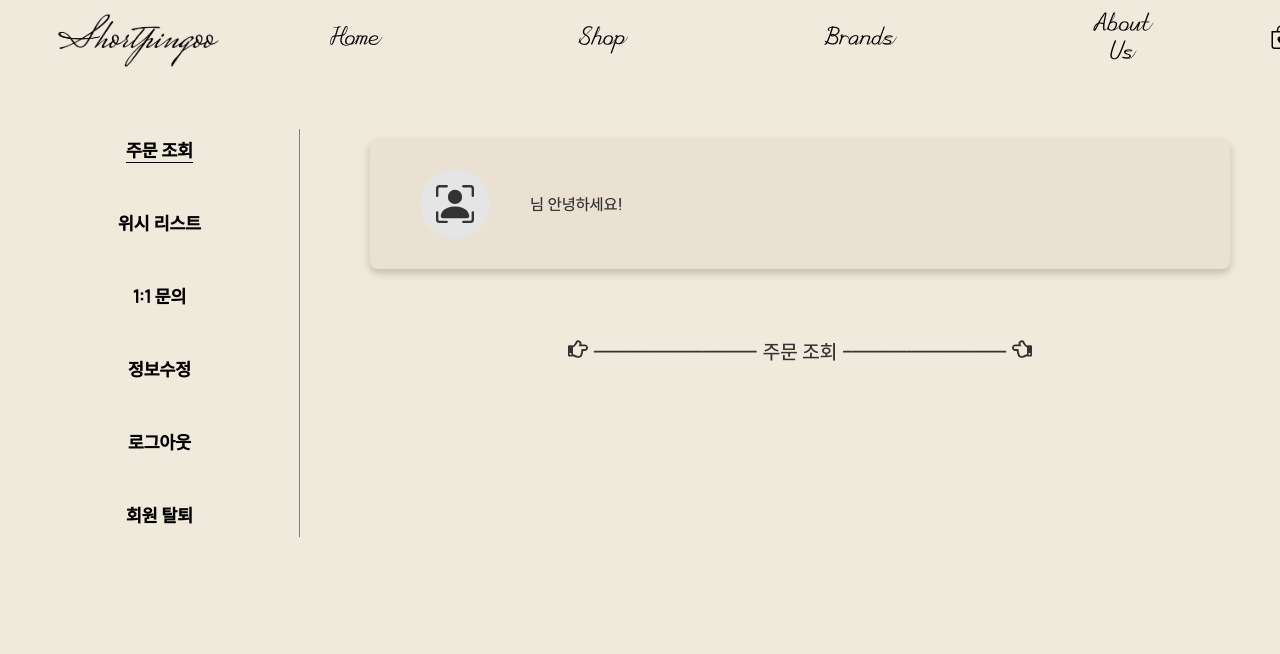
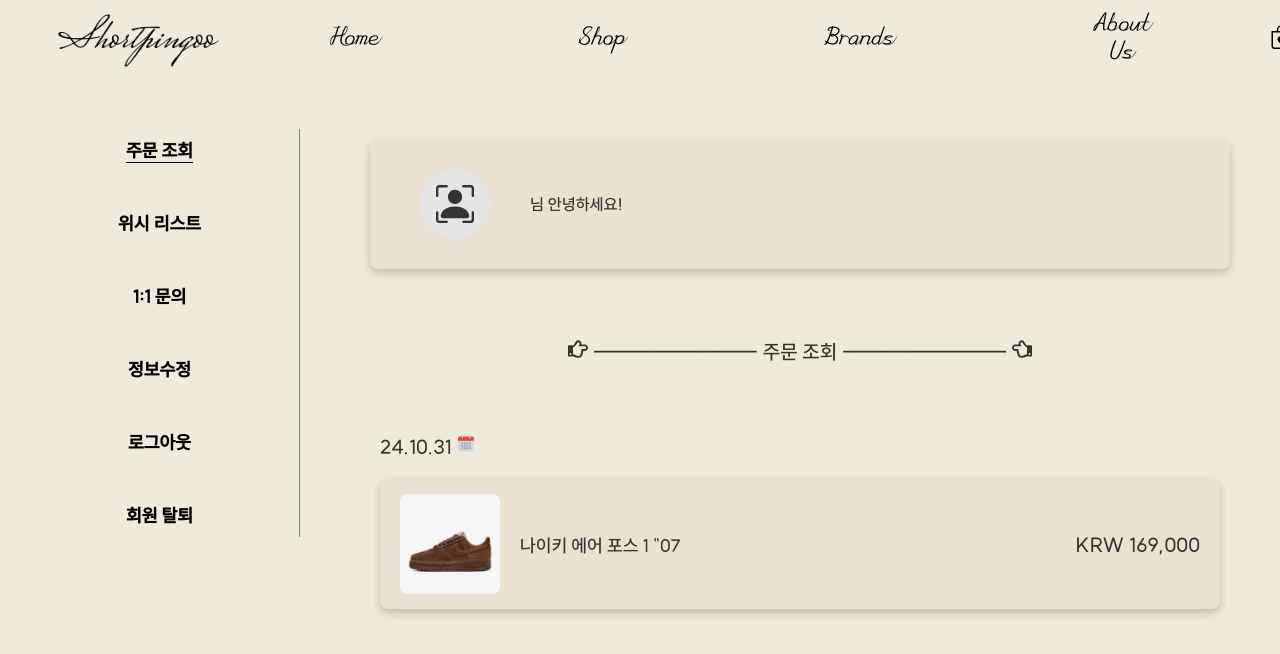
Before and after one commit to SK-Rookies-Final3/FrontEnd, a React (Create React App) app: page /mypages/orderlist in a window 1280 px wide. Shown: the top 654 px of the page. Built offline with nearby package versions, Linux system fonts and the light colour scheme.

Commit message:
fix: 마이페이지 주문 조회 수정

```diff
--- /dev/null
+++ b/src/component/css/Mypage_myorder.css
@@ -0,0 +1,56 @@
+.myorder-day {
+  font-size: 20px;
+  color: #333;
+  margin-top: 70px;
+  text-align: start;
+}
+
+.myorder-rectangle {
+  width: 800px;
+  height: 130px;
+  margin-top: 20px;
+  background-color: #EAE1D3;
+  position: relative;
+  display: flex;
+  align-items: center;
+  justify-content: space-between; /* 요소 사이의 공간을 생성 */
+  padding-left: 20px; /* 왼쪽 여백 */
+  padding-right: 20px; /* 오른쪽 여백 추가 */
+  box-shadow: 0 4px 8px rgba(0, 0, 0, 0.2);
+  border-radius: 8px;
+}
+
+.myorder-product-image {
+  width: 100px; /* 이미지 크기 */
+  height: 100px; /* 이미지 크기 */
+  margin-right: 20px; /* 이미지와 정보 사이의 여백 */
+}
+
+.myorder-product-image img {
+  width: 100%; /* 이미지가 정사각형이 되도록 */
+  height: 100%; /* 이미지가 정사각형이 되도록 */
+  border-radius: 8px; /* 모서리 둥글게 */
+}
+
+.myorder-product-info {
+  text-align: start;
+  flex-grow: 1; /* 사용 가능한 공간을 차지하도록 설정 */
+}
+
+.myorder-product-name {
+  font-size: 18px; /* 제품 이름 크기 */
+  color: #333; /* 제품 이름 색상 */
+}
+
+.myorder-product-price {
+  font-size: 20px; /* 가격 크기 조정 */
+  color: #333; /* 가격 색상 */
+  margin-left: auto; /* 가격을 오른쪽으로 밀기 */
+}
+
+.no-orders {
+  font-size: 18px;
+  color: #333;
+  margin-top: 20px;
+  text-align: center; /* 중앙 정렬 */
+}
--- a/src/component/mypages/Mypage_Order.js
+++ b/src/component/mypages/Mypage_Order.js
@@ -1,11 +1,13 @@
 import React, { useState, useEffect } from 'react';
 import { useNavigate, useLocation } from 'react-router-dom';
 import '../css/Mypage_Form.css';
+import '../css/Mypage_myorder.css';
 import Swal from 'sweetalert2';
 import { BsPersonBoundingBox } from "react-icons/bs";
-import { FaRegHandPointRight } from "react-icons/fa";
-import { FaRegHandPointLeft } from "react-icons/fa";
+import { FaRegHandPointRight, FaRegHandPointLeft } from "react-icons/fa";
+import { FcCalendar } from "react-icons/fc";
 import axios from "axios";
+import nikeImage from '../../img/Nike.PNG'; // Import your image here
 
 function Sidebar({ handleDeleteAccount, handleLogout }) {
     const navigate = useNavigate();
@@ -52,6 +54,7 @@ function Sidebar({ handleDeleteAccount, handleLogout }) {
 function OrderContainer() {
     const [nickname, setNickname] = useState('');
     const [Id, setId] = useState('');
+    const [orderDate, setOrderDate] = useState('');
     const navigate = useNavigate();
 
     useEffect(() => {
@@ -63,19 +66,28 @@ function OrderContainer() {
                 }
             })
             .then(response => {
-                    console.log(response.data.body)
                 if (response.data && response.data.body) {
                     setNickname(response.data.body.nickname);
                     setId(response.data.body.id);
-                    } else {
-                        console.log("응답에 닉네임 데이터가 없습니다.");
                 }
             })
             .catch(error => {
-                    console.log("닉네임을 가져오는 중 오류가 발생했습니다.", error.response?.data || error.message);
+                console.log("닉네임을 가져오는 중 오류가 발생했습니다.", error);
             });
-        } else {
-            console.log("사용자 인증 토큰을 찾을 수 없습니다.");
+
+            axios.get(`${process.env.REACT_APP_API_BASE_URL}/api/orders`, {
+                headers: {
+                    Authorization: `${accessToken}`
+                }
+            })
+            .then(response => {
+                if (response.data && response.data.orders) {
+                    setOrderDate(response.data.orders[0].orderDate);
+                }
+            })
+            .catch(error => {
+                console.log("주문 날짜를 가져오는 중 오류가 발생했습니다.", error);
+            });
         }
     }, []);
 
@@ -166,6 +178,20 @@ function OrderContainer() {
                 </div>
                 <div className="order-title">
                     <span><FaRegHandPointRight />    ------------------    주문 조회    ------------------    <FaRegHandPointLeft /></span>
+                    <div className='myorder-day'>
+                        {orderDate} 24.10.31   <FcCalendar />
+                    </div>
+                    <div className="myorder-rectangle">
+                        <div className="myorder-product-image">
+                            <img src={nikeImage} alt="Nike Product" /> {/* Use the imported image */}
+                        </div>
+                        <div className="myorder-product-info">
+                            <span className="myorder-product-name">나이키 에어 포스 1 "07</span> {/* Replace with actual product name */}
+                        </div>
+                        <div className="myorder-product-price">
+                            KRW 169,000 {/* Replace with actual price */}
+                        </div>
+                    </div>
                 </div>
             </div>
         </div>
```
Lines whose indentation alone changed are shown as unchanged.
